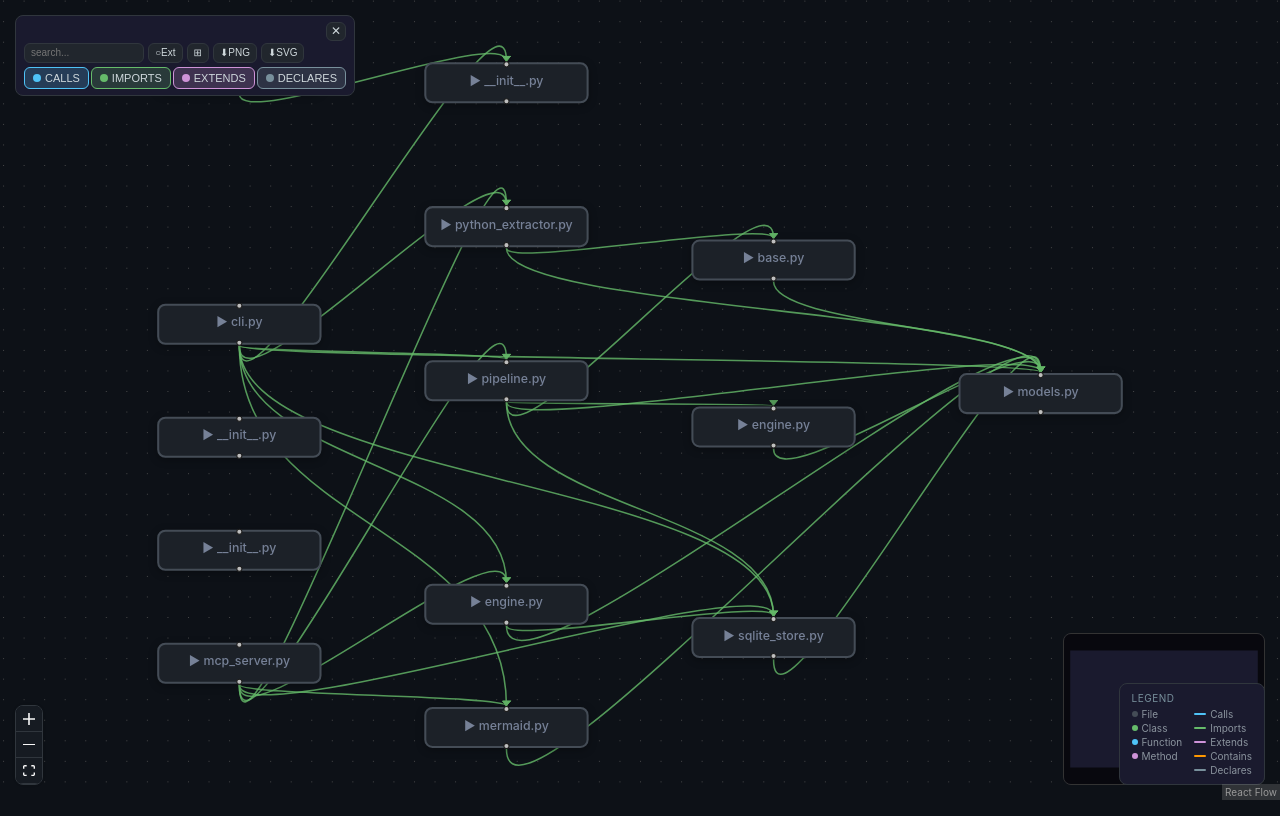
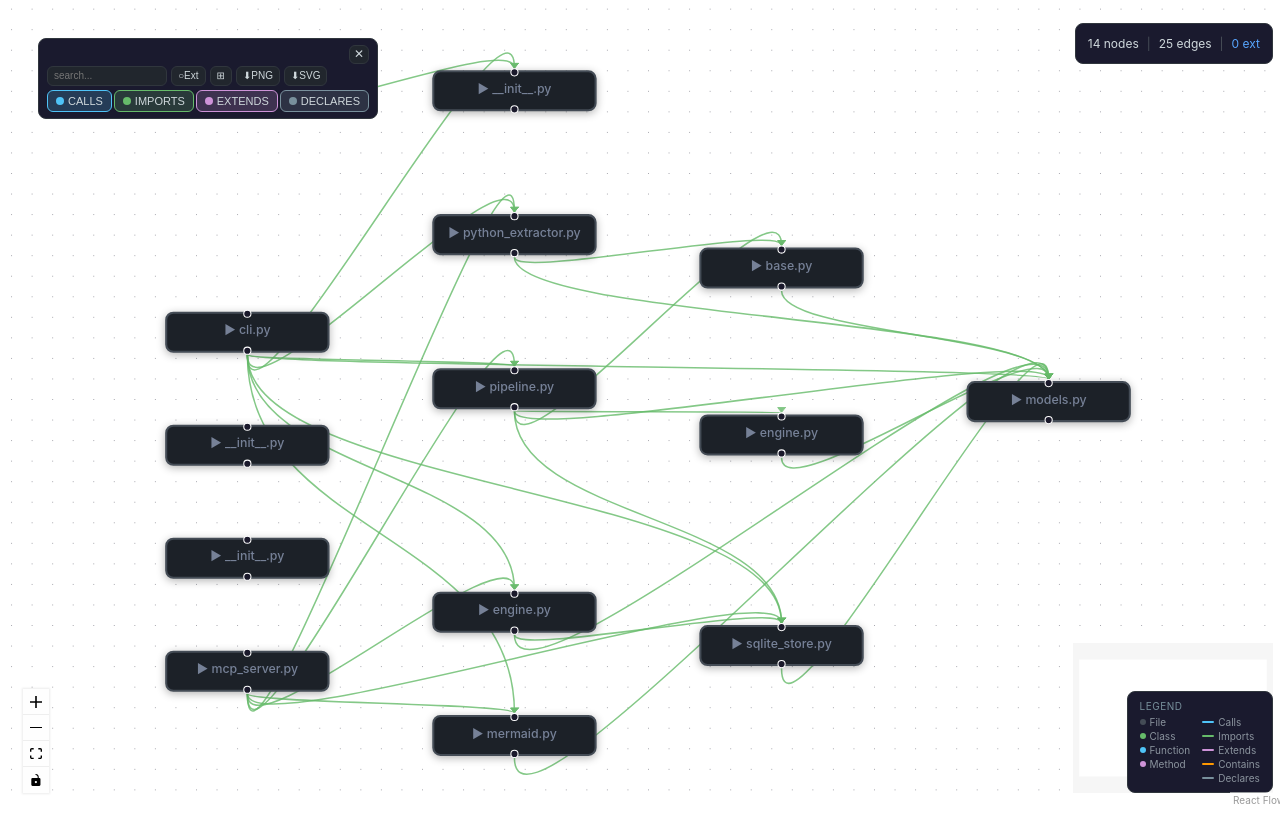
Before and after one commit to zaebee/codegraph-brain, a React (Vite) app in the folder ui/: page / in a window 1280 px wide. Built offline with nearby package versions, Linux system fonts and the light colour scheme.

Commit message:
feat(ui): wire GraphProvider into app entry point

```diff
--- a/ui/src/main.tsx
+++ b/ui/src/main.tsx
@@ -1,16 +1,20 @@
-import { StrictMode } from "react";
-import ReactDOM from "react-dom/client";
-import { ReactFlowProvider } from "@xyflow/react";
-import "./tokens.css";
-import "./index.css";
-import App from "./App";
-const rootElement = document.getElementById("root");
-if (!rootElement) throw new Error("Failed to find the root element");
-const root = ReactDOM.createRoot(rootElement);
-root.render(
+import { StrictMode } from 'react'
+import ReactDOM from 'react-dom/client'
+import { ReactFlowProvider } from '@xyflow/react'
+import './tokens.css'
+import './index.css'
+import { GraphProvider } from './providers/GraphProvider'
+import GraphShell from './components/GraphShell'
+
+const rootElement = document.getElementById('root')
+if (!rootElement) throw new Error('Failed to find the root element')
+
+ReactDOM.createRoot(rootElement).render(
   <StrictMode>
     <ReactFlowProvider>
-      <App />
+      <GraphProvider>
+        <GraphShell />
+      </GraphProvider>
     </ReactFlowProvider>
   </StrictMode>
-);
+)
```
